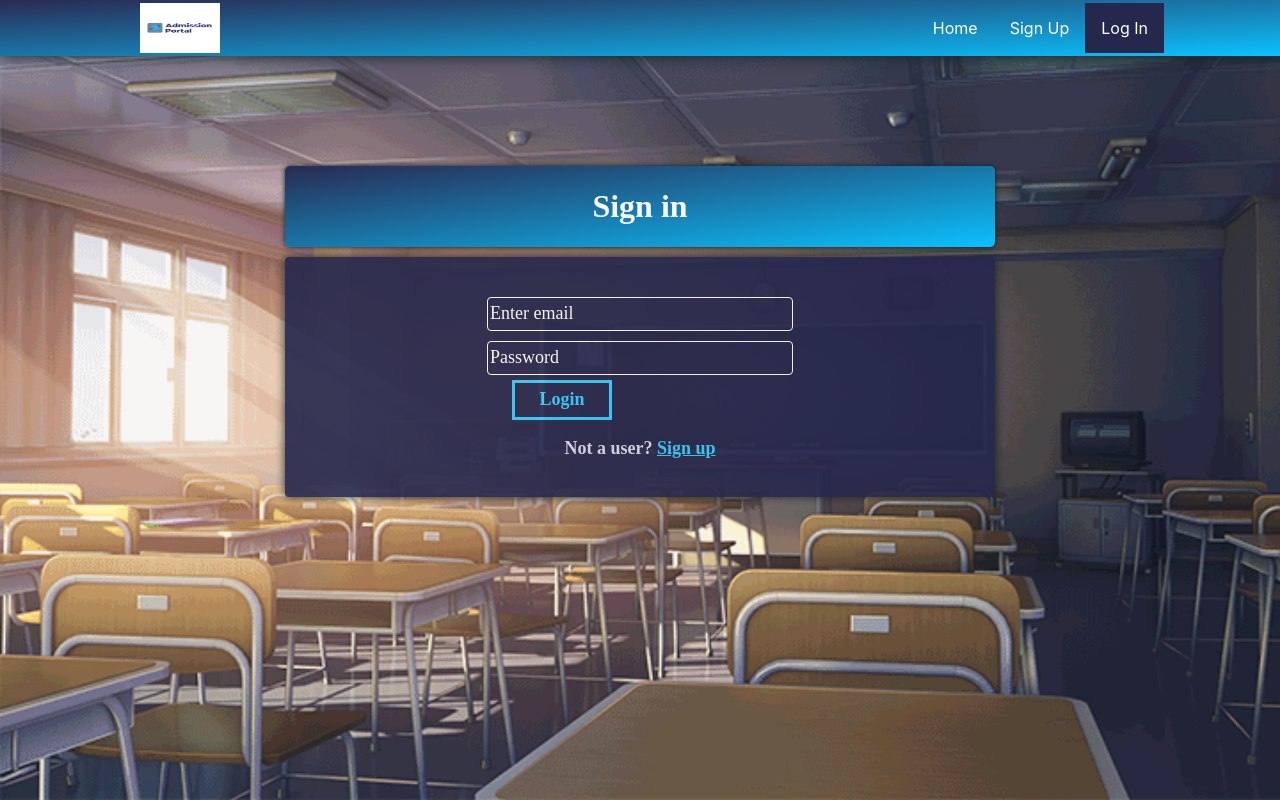
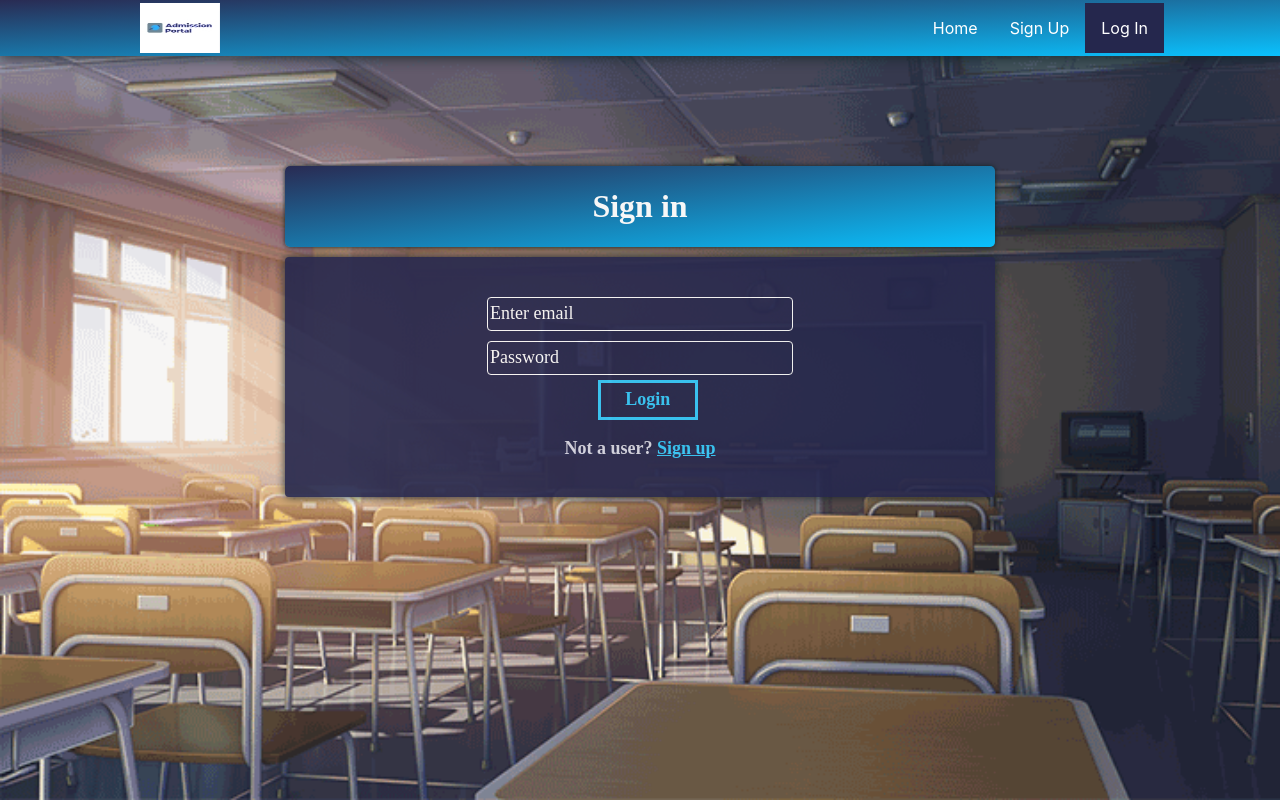
Before and after one commit to B1JR38/Project-sample, a React (Create React App) app: page /login in a window 1280 px wide. Built offline with nearby package versions, Linux system fonts and the light colour scheme.

Commit message:
admin side update

```diff
--- a/src/components/admin/ViewAcademy/institutes/addInstitute.css
+++ b/src/components/admin/ViewAcademy/institutes/addInstitute.css
@@ -89,7 +89,7 @@ input {
 }
 
 .form-btn {
-  padding-left: 90px;
+  margin-left: 28%;
 }
 
 .link:hover {
```
